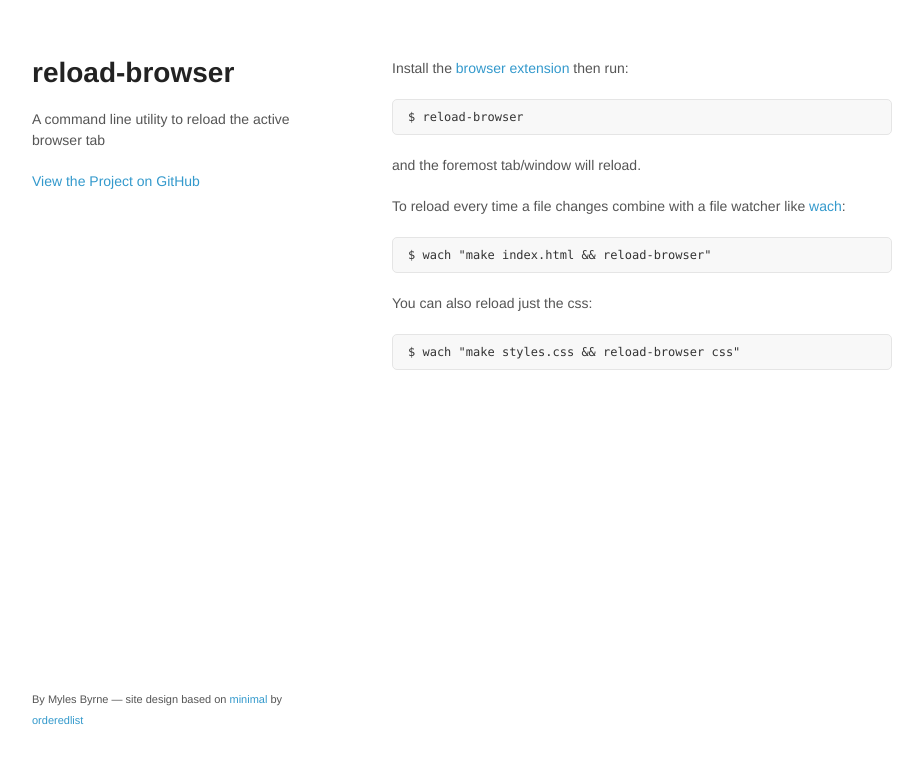
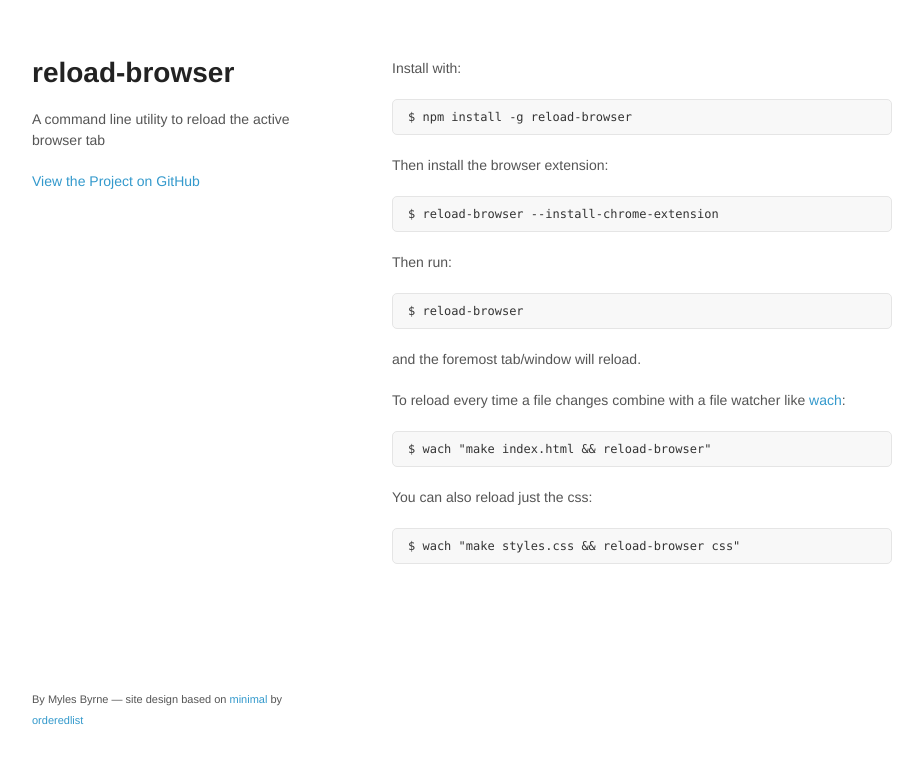
Before and after one commit to quackingduck-archive/reload-browser, a plain HTML site: page index.html in a window 1280 px wide. Shown: the whole page, without its empty margins (178-1101 px from the left). Drawn offline with Linux system fonts and the light colour scheme.

Commit message:
instructions for installing chrome extension from the command line

```diff
--- a/index.html
+++ b/index.html
@@ -23,7 +23,17 @@
 
   <section>
 
-<p>Install the <a href="https://github.com/quackingduck/reload-browser/downloads">browser extension</a> then run:</p>
+<p>Install with:</p>
+
+<pre><code>$ npm install -g reload-browser
+</code></pre>
+
+<p>Then install the browser extension:</p>
+
+<pre><code>$ reload-browser --install-chrome-extension
+</code></pre>
+
+<p>Then run:</p>
 
 <pre><code>$ reload-browser
 </code></pre>
```
